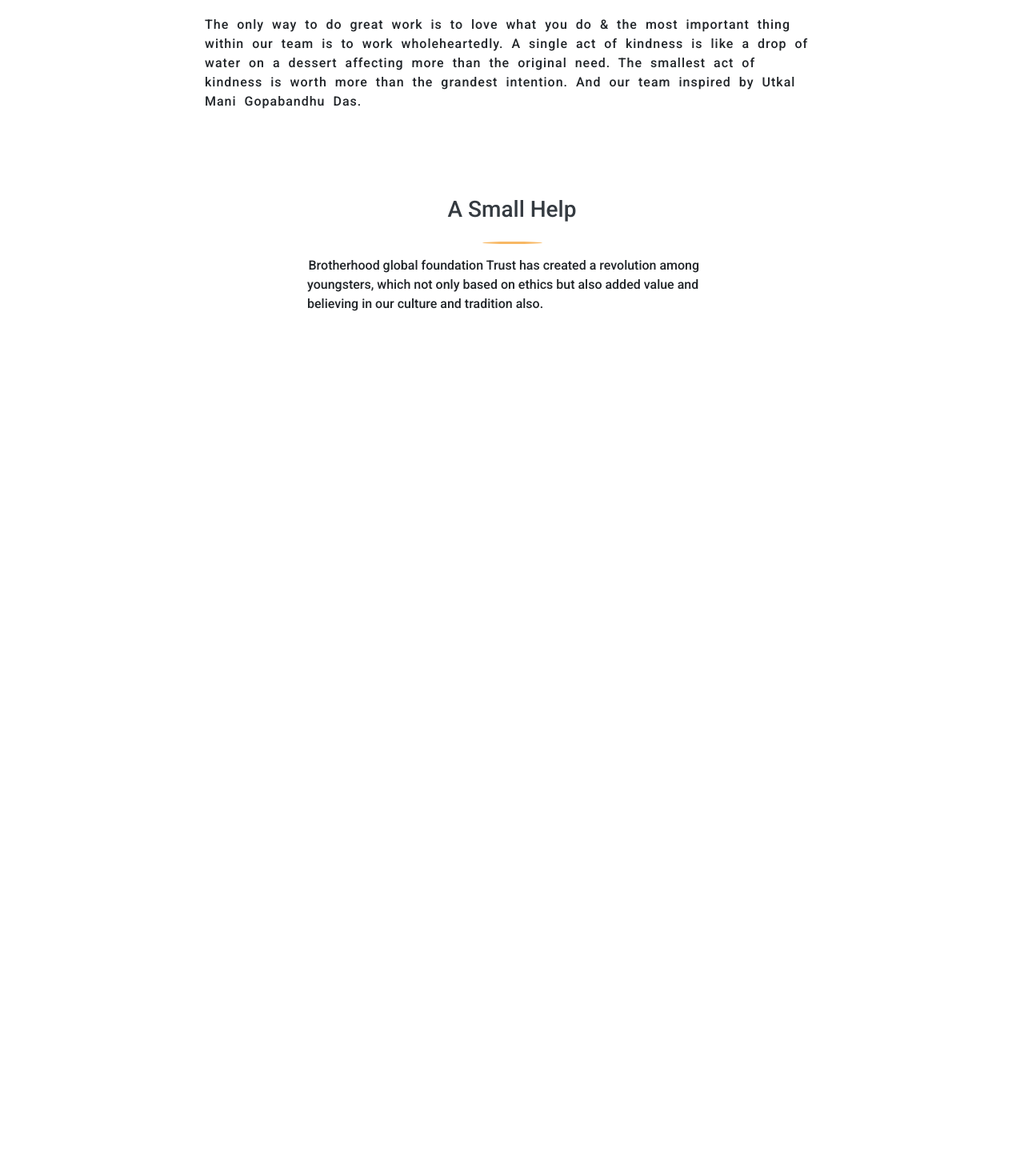
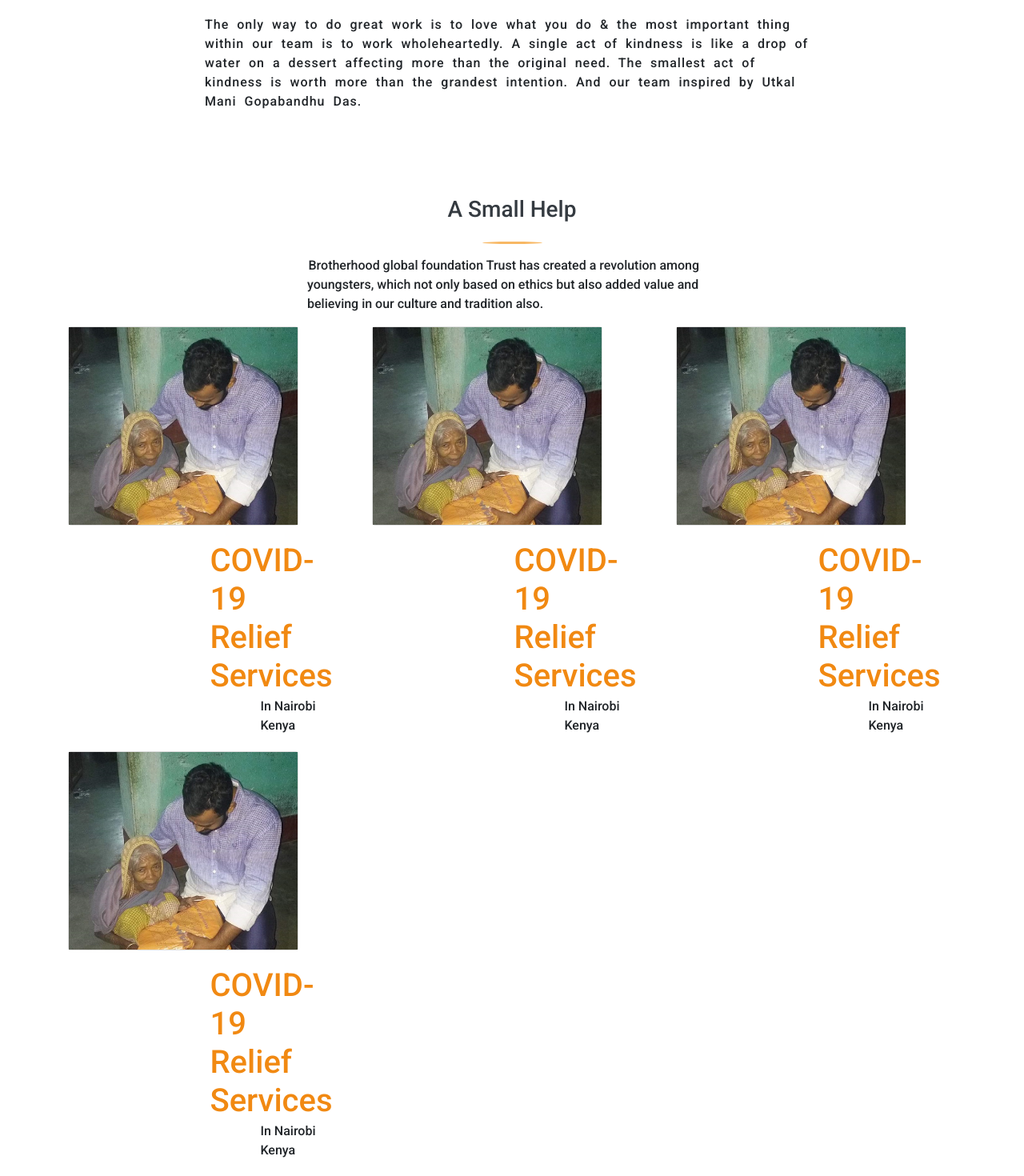
Before and after one commit to Trend20/ReactTask, a React (Create React App) app: page / in a window 1280 px wide. Shown: the part 1227-2697 px from the top of the page at 80% size. Before the commit the page ends 1635 px from the top, so only its background shows below. Built offline with nearby package versions, Linux system fonts and the light colour scheme.

Commit message:
container

```diff
--- a/src/components/help/Help.js
+++ b/src/components/help/Help.js
@@ -16,7 +16,46 @@
                            our culture and tradition also.
                         </p>
                     </div>
-
+                    <div className="container">
+                    <div className="row">
+                        <div className="col-sm-4">
+                        <div className="card" style={{width: '18rem'}}>
+                        <img  src={cardImage} className="card-image-top"/>
+                    </div>
+                    <div className="card-body">
+                        <h1 className="card-title">COVID-19 Relief Services</h1>
+                        <p className="card-text">In Nairobi Kenya</p>
+                    </div>
+                        </div>
+                        <div className="col-sm-4">
+                        <div className="card" style={{width: '18rem'}}>
+                        <img  src={cardImage} className="card-image-top"/>
+                    </div>
+                    <div className="card-body">
+                        <h1 className="card-title">COVID-19 Relief Services</h1>
+                        <p className="card-text">In Nairobi Kenya</p>
+                    </div>
+                        </div>
+                        <div className="col-sm-4">
+                        <div className="card" style={{width: '18rem'}}>
+                        <img  src={cardImage} className="card-image-top"/>
+                    </div>
+                    <div className="card-body">
+                        <h1 className="card-title">COVID-19 Relief Services</h1>
+                        <p className="card-text">In Nairobi Kenya</p>
+                    </div>
+                        </div>
+                        <div className="col-sm-4">
+                        <div className="card" style={{width: '18rem'}}>
+                        <img  src={cardImage} className="card-image-top"/>
+                    </div>
+                    <div className="card-body">
+                        <h1 className="card-title">COVID-19 Relief Services</h1>
+                        <p className="card-text">In Nairobi Kenya</p>
+                    </div>
+                        </div>
+                    </div>
+                    </div>
             </div>
         );
     }
```
